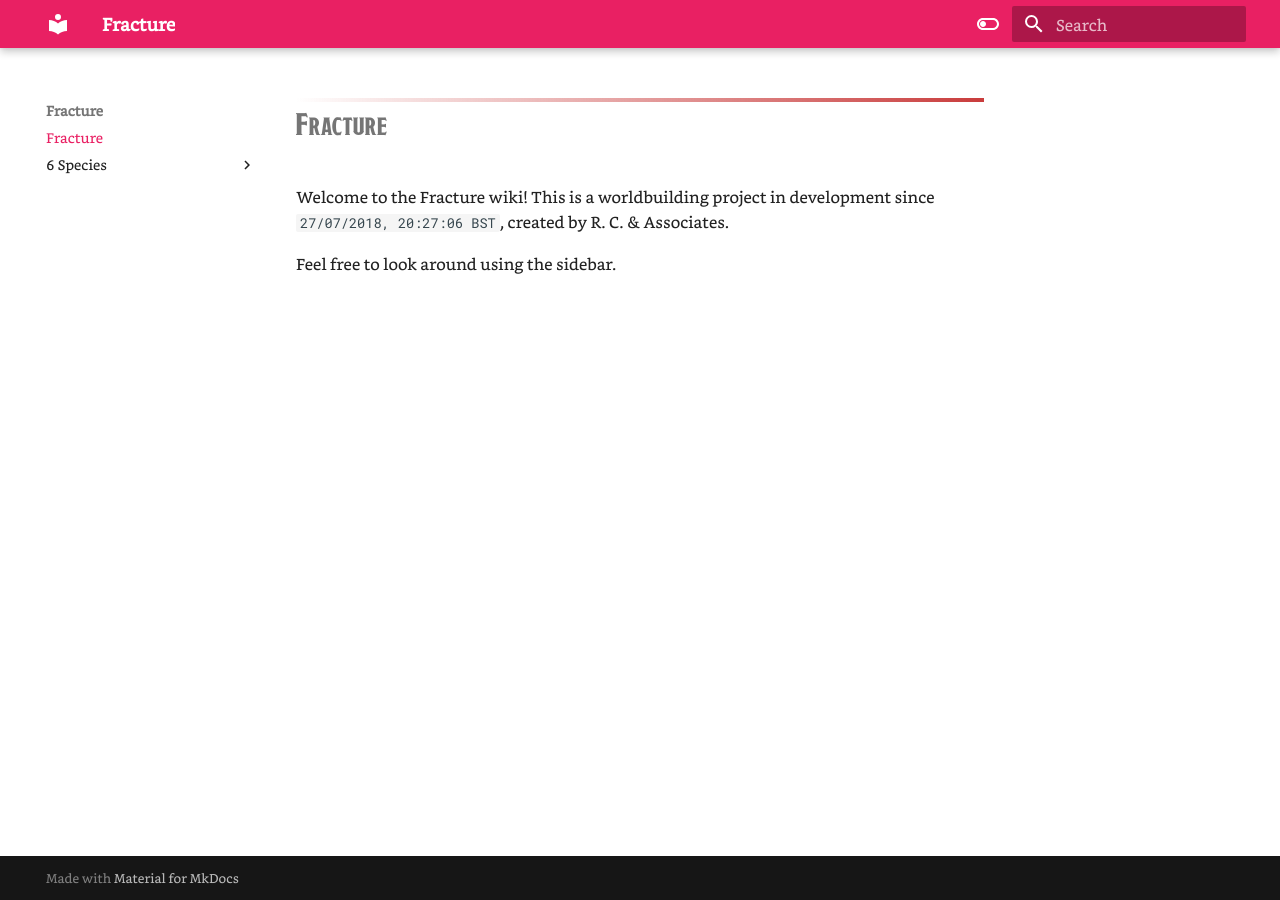
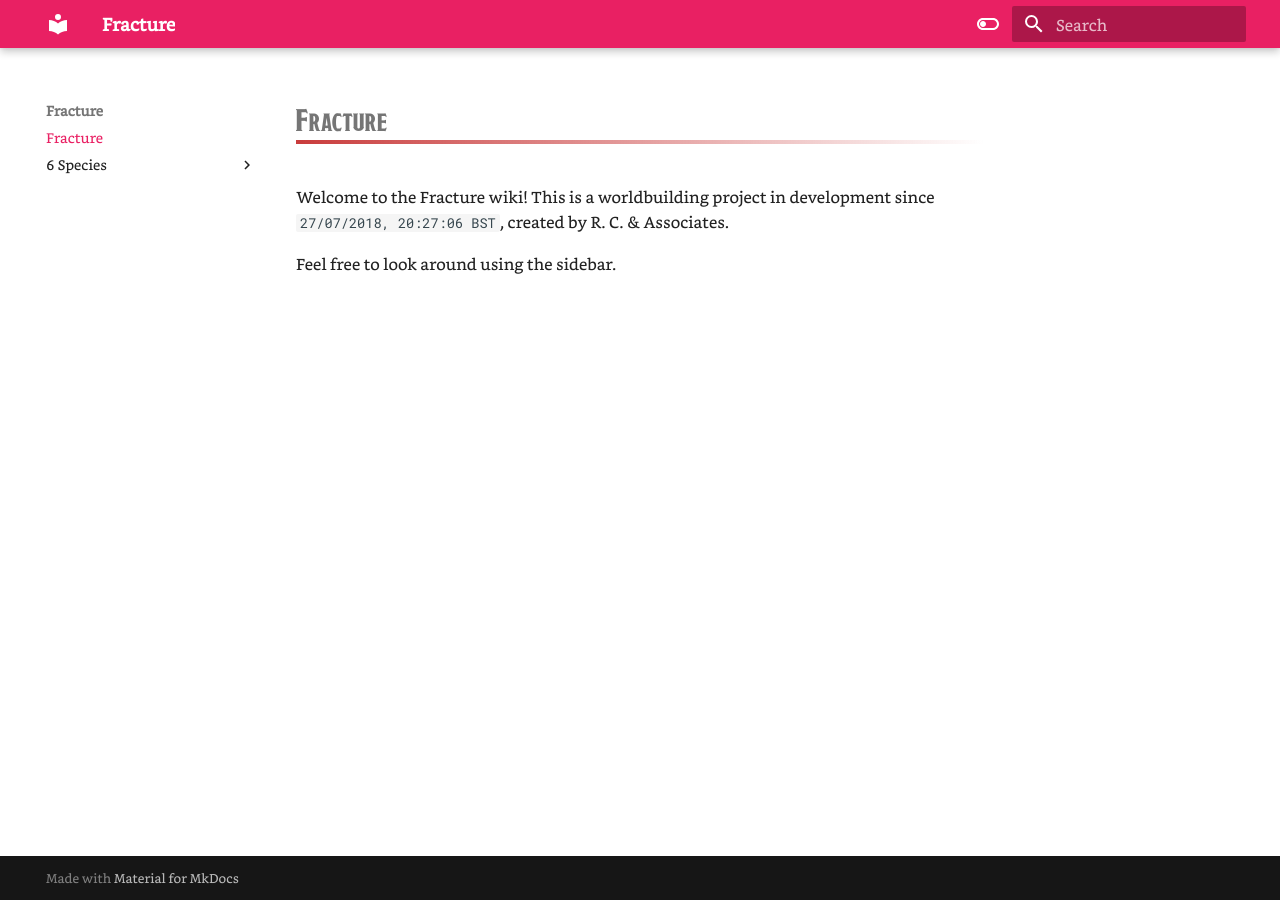
Before and after one commit to fennecpixels/FractureOnline, an MkDocs documentation site: the page built from docs/index.md, in a window 1280 px wide. Built offline with MkDocs 1.6.1 and Material for MkDocs 9.7.7, drawn with Linux system fonts in a browser that asks for light colours.

Commit message:
add gradients for h1--h3

```diff
--- a/docs/stylesheets/extra.css
+++ b/docs/stylesheets/extra.css
@@ -18,16 +18,37 @@
 
 :root {
   --md-text-font: "Bookerly";
-  --md-primary-bg-color: sandybrown
+}
+
+body {
+  --md-default-bg-color: #FFFCF0;
 }
 
 /* h1 underline */
-.md-typeset h1::before{
+.md-typeset h1::after{
   content: "";
   display: block;
   width: 100%;
   height: 4px;
   left: 0;
   border: none;
-  background: linear-gradient(to left, #c93c3c, transparent);
+  background: linear-gradient(to right, #c93c3c, transparent);
 }
+.md-typeset h2::after{
+  content: "";
+  display: block;
+  width: 85%;
+  height: 4px;
+  left: 0;
+  border: none;
+  background: linear-gradient(to right, sandybrown, transparent);
+}
+.md-typeset h3::after{
+  content: "";
+  display: block;
+  width: 70%;
+  height: 4px;
+  left: 0;
+  border: none;
+  background: linear-gradient(to right, #c93c3c, transparent);
+}
```
